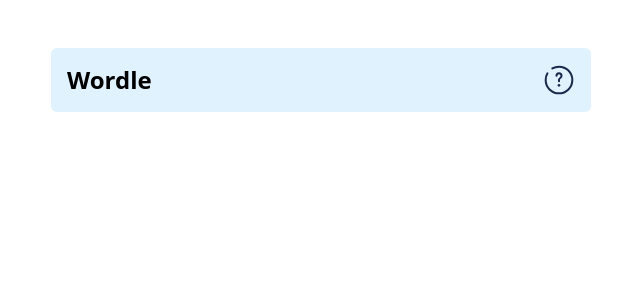
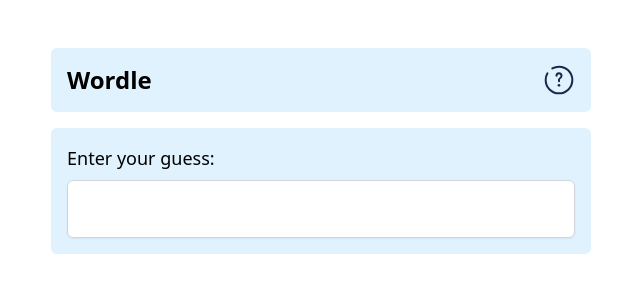
Before and after one commit to amitkbiswas01/wordle-basic, a React (Vite) app: page / in a window 1280 px wide. Shown: the top 300 px of the page, without its empty margins (319-959 px from the left). Built offline with nearby package versions, Linux system fonts and the light colour scheme.

Commit message:
feat: add GuessInput component

```diff
--- a/src/App.tsx
+++ b/src/App.tsx
@@ -2,6 +2,7 @@
 import { TModal } from "./types";
 import Header from "./components/Header";
 import Modal from "./components/Modal";
+import GuessInput from "./components/GuessInput";
 
 function App() {
   const [modal, setModal] = React.useState<TModal>({
@@ -10,9 +11,10 @@
   });
 
   return (
-    <div className="w-full max-w-[540px] mx-auto relative flex flex-col items-center">
+    <div className="w-full max-w-[540px] mx-auto relative flex flex-col items-center gap-4">
       {modal.isVisible && <Modal modal={modal} setModal={setModal} />}
       <Header setModal={setModal} />
+      <GuessInput />
     </div>
   );
 }
--- a/src/components/GuessInput.tsx
+++ b/src/components/GuessInput.tsx
@@ -1,7 +1,64 @@
 import React from "react";
 
 function GuessInput() {
-  return <div>GuessInput</div>;
+  const [guessError, setGuessError] = React.useState<string>("");
+
+  const handleSubmit = (event: React.FormEvent<HTMLFormElement>) => {
+    event.preventDefault();
+
+    const formData = new FormData(event.target as HTMLFormElement);
+    const guess = (formData.get("guess-input") as string).toUpperCase();
+
+    if (!guess) {
+      setGuessError("Please enter a guess.");
+      return;
+    }
+
+    if (guess.length < 5) {
+      setGuessError("Minimum word length is 5 characters.");
+      return;
+    }
+
+    if (guess.length > 5) {
+      setGuessError("Maximum word length is 5 characters.");
+      return;
+    }
+
+    setGuessError("");
+  };
+
+  return (
+    <form
+      onSubmit={handleSubmit}
+      className="w-full p-4 bg-sky-100 rounded-md flex flex-col justify-center items-start gap-2"
+      aria-label="Submit your guess"
+    >
+      <label className="text-lg" htmlFor="guess-input">
+        Enter your guess:
+      </label>
+      <input
+        type="text"
+        id="guess-input"
+        name="guess-input"
+        className="w-full p-4 uppercase border border-gray-300 rounded-md shadow-sm focus:outline-none focus:ring-1 focus:ring-blue-500 focus:border-blue-500"
+        aria-describedby="guess-input-help"
+        aria-invalid={!!guessError}
+        aria-errormessage="guess-input-error"
+      />
+      {guessError && (
+        <p
+          id="guess-input-error"
+          className="w-full p-4 rounded-md text-white bg-red-600"
+          role="alert"
+        >
+          {guessError}
+        </p>
+      )}
+      <p id="guess-input-help" className="sr-only">
+        Enter a 5-letter word.
+      </p>
+    </form>
+  );
 }
 
 export default GuessInput;
```
